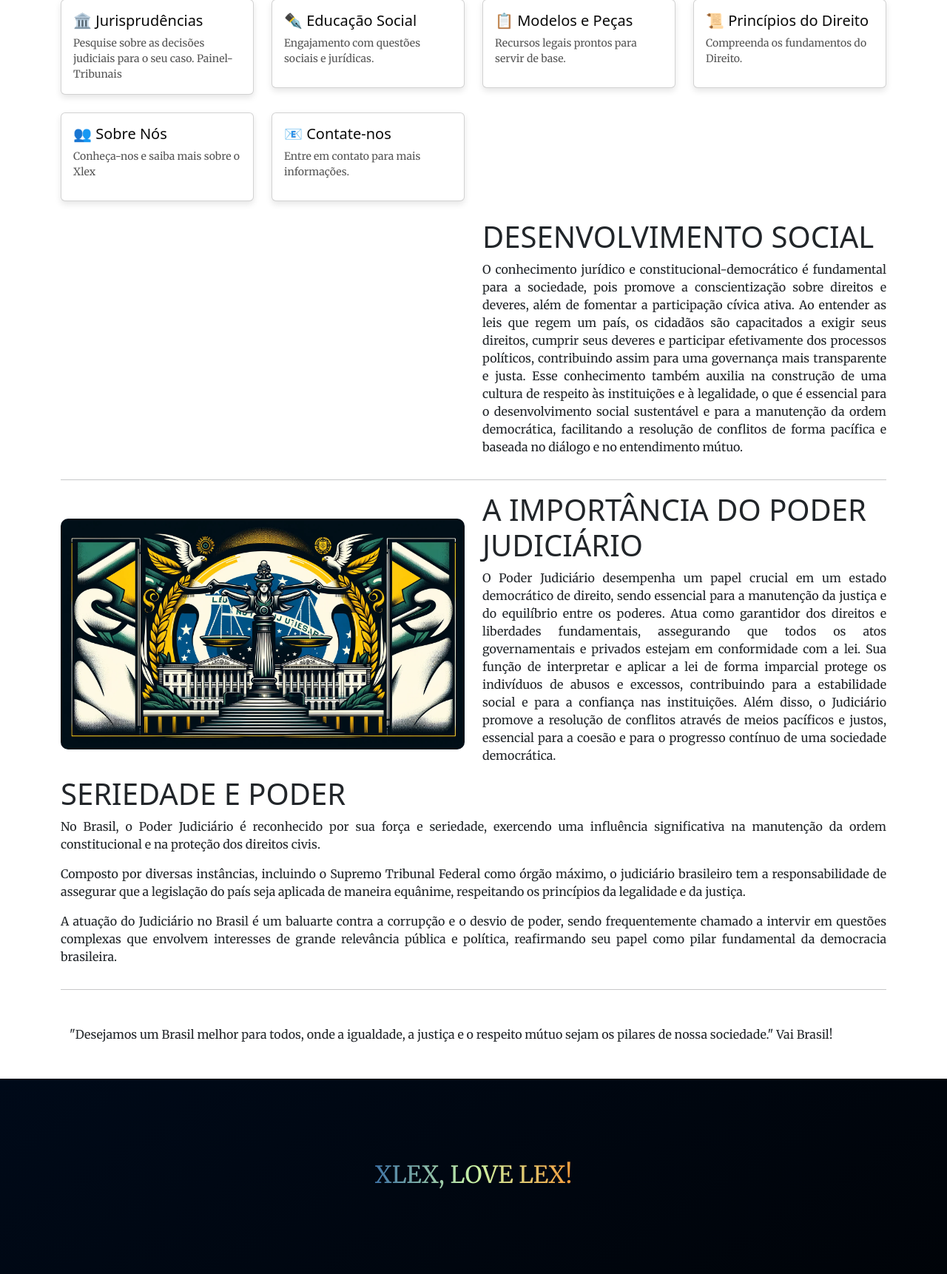
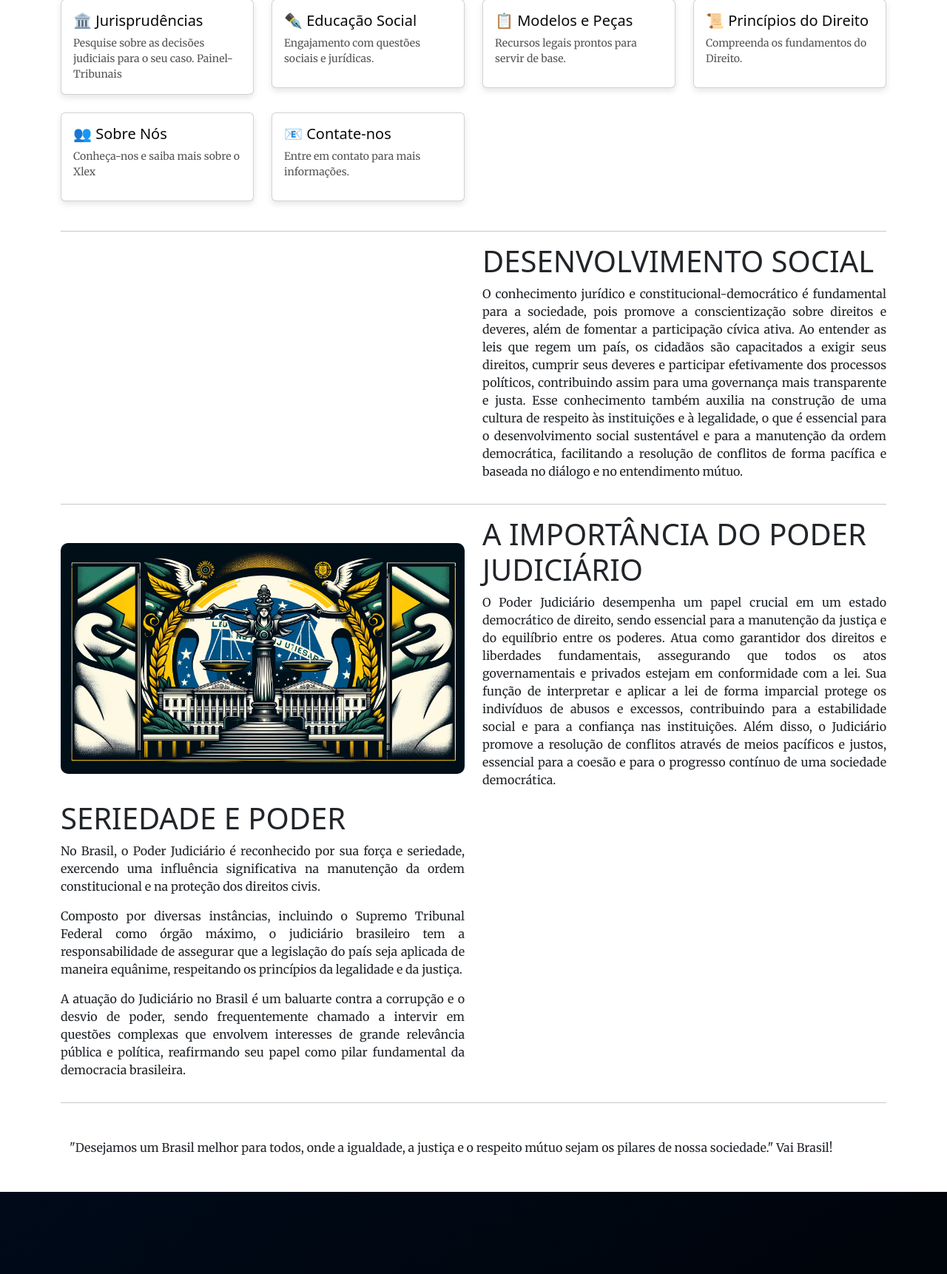
Before and after one commit to mrStudDev/xlex03, a Django app: page / in a window 1280 px wide. Shown: the part 440-2162 px from the top of the page at 74% size. Run offline with Django 4.2, Linux system fonts and the light colour scheme; data comes from the database, SQL or seed files in the repository; data that the repository does not hold is empty.

Commit message:
Refino Home

```diff
--- a/templates/index.html
+++ b/templates/index.html
@@ -143,6 +143,7 @@
             </div>
             <!-- Replica cards -->
         </div>
+        <hr>
         <div class="row align-items-center">
             <div class="col-md-6">
                 {% if home_site.image %}
@@ -176,7 +177,7 @@
                     progresso contínuo de uma sociedade democrática.
                     </p>
             </div>
-            <br>
+            <div class="col-md-6">
                 <h1 id="title-post-h1" style="text-transform: uppercase;">Seriedade e Poder</h1>
                 <p>No Brasil, o Poder Judiciário é reconhecido por sua força e seriedade, exercendo uma influência
                     significativa na manutenção da ordem constitucional e na proteção dos direitos civis.
@@ -190,6 +191,7 @@
                     frequentemente chamado a intervir em questões complexas que envolvem interesses de grande
                     relevância pública e política, reafirmando
                     seu papel como pilar fundamental da democracia brasileira.</p>
+            </div>
         </div>
         <hr>
         <div class="container my-5">
```
Lines whose indentation alone changed are shown as unchanged.
